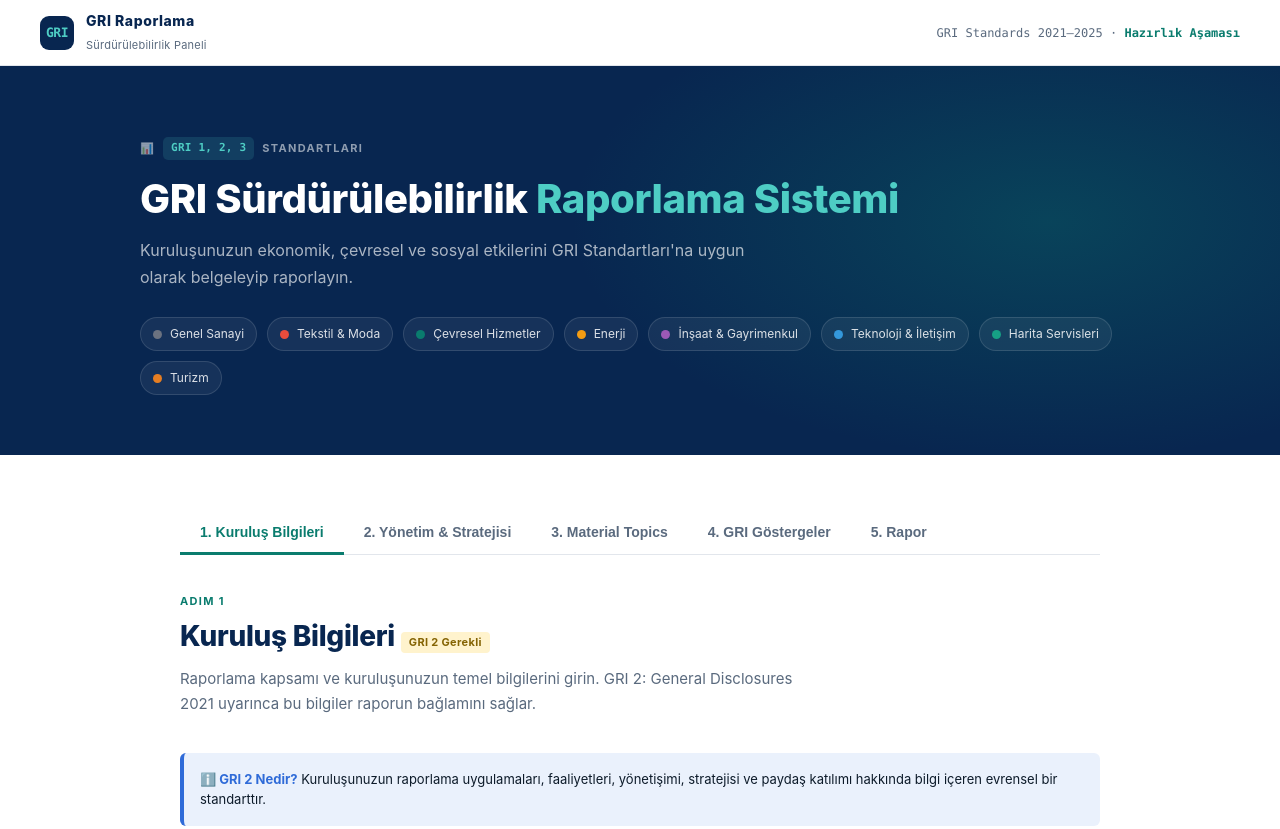
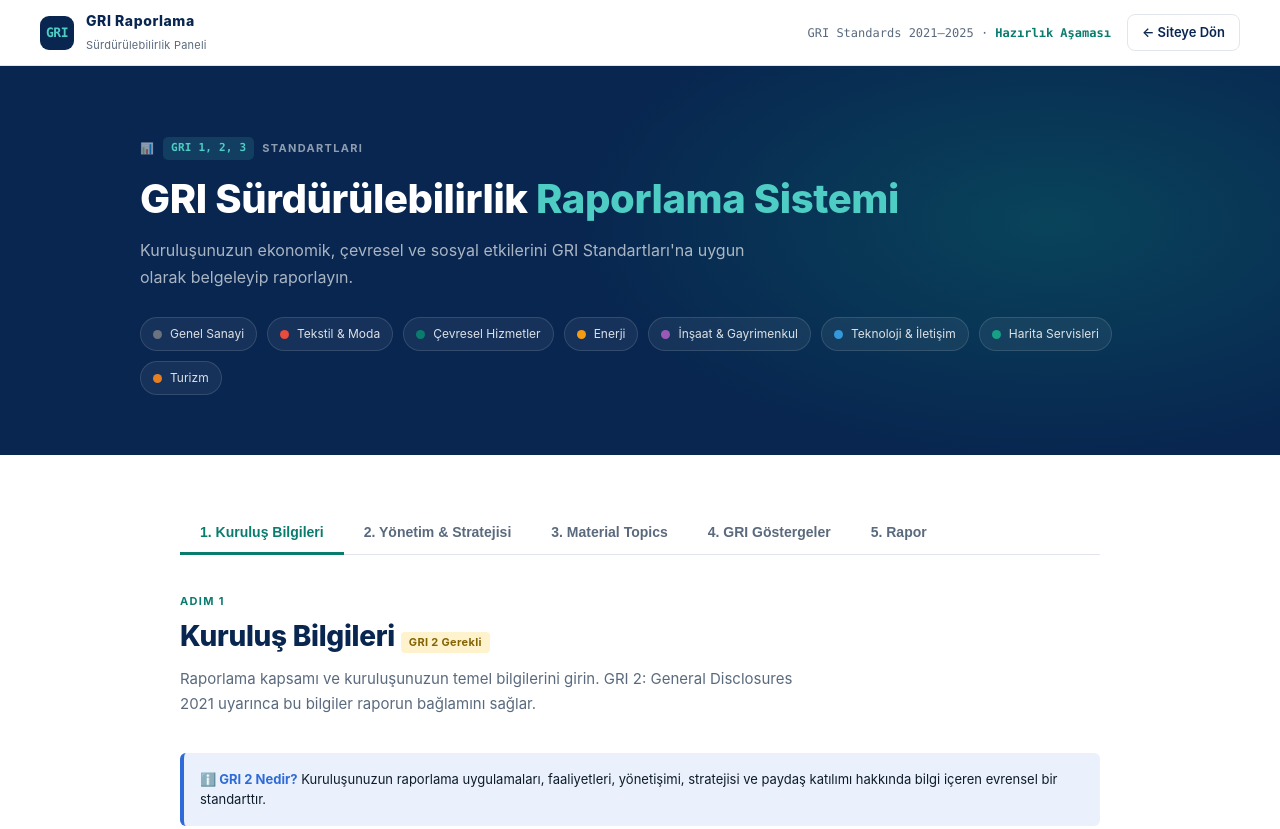
Before and after one commit to nekscevre-hub/ness, a website: page gri-surdurulebilirlik-paneli.html in a window 1280 px wide. Shown: the top 829 px of the page. Drawn offline with Linux system fonts and the light colour scheme.

Commit message:
Add files via upload

```diff
--- a/gri-surdurulebilirlik-paneli.html
+++ b/gri-surdurulebilirlik-paneli.html
@@ -52,8 +52,18 @@
   }
   .nav-brand strong { display: block; font-size: 14px; font-weight: 800; color: var(--primary); letter-spacing: .04em; }
   .nav-brand span { font-size: 11px; color: var(--text-muted); letter-spacing: .02em; }
-  .nav-right { font-size: 12px; color: var(--text-muted); font-family: var(--mono); }
-  .nav-right b { color: var(--accent); }
+  .nav-right { display: flex; align-items: center; gap: 16px; font-size: 12px; color: var(--text-muted); font-family: var(--mono); }
+  .nav-status { display: none; }
+  .nav-back {
+    display: inline-flex; align-items: center; gap: 6px;
+    font-family: 'Inter', -apple-system, sans-serif; font-size: 13px; font-weight: 600;
+    color: var(--primary); text-decoration: none;
+    padding: 8px 14px; border: 1px solid var(--border); border-radius: 8px;
+    background: var(--white); transition: all .2s; white-space: nowrap;
+  }
+  .nav-back:hover { border-color: var(--accent); color: var(--accent); box-shadow: 0 4px 12px rgba(10,124,110,.12); }
+  .nav-status b { color: var(--accent); }
+  @media (min-width: 620px) { .nav-status { display: inline; } }
 
   /* HEADER */
   .page-header { background: var(--primary); padding: 68px 40px 60px; position: relative; overflow: hidden; }
@@ -251,14 +261,17 @@
 <body>
 
 <nav>
-  <a class="nav-logo" href="#">
+  <a class="nav-logo" href="/" title="NEKS Çevre Teknolojileri - Anasayfa">
     <div class="nav-mark">GRI</div>
     <div class="nav-brand">
       <strong>GRI Raporlama</strong>
       <span>Sürdürülebilirlik Paneli</span>
     </div>
   </a>
-  <div class="nav-right">GRI Standards 2021–2025 · <b id="status">Hazırlık Aşaması</b></div>
+  <div class="nav-right">
+    <span class="nav-status">GRI Standards 2021–2025 · <b id="status">Hazırlık Aşaması</b></span>
+    <a class="nav-back" href="/" title="NEKS Ana Sayfaya Dön">← Siteye Dön</a>
+  </div>
 </nav>
 
 <div class="page-header">
```
